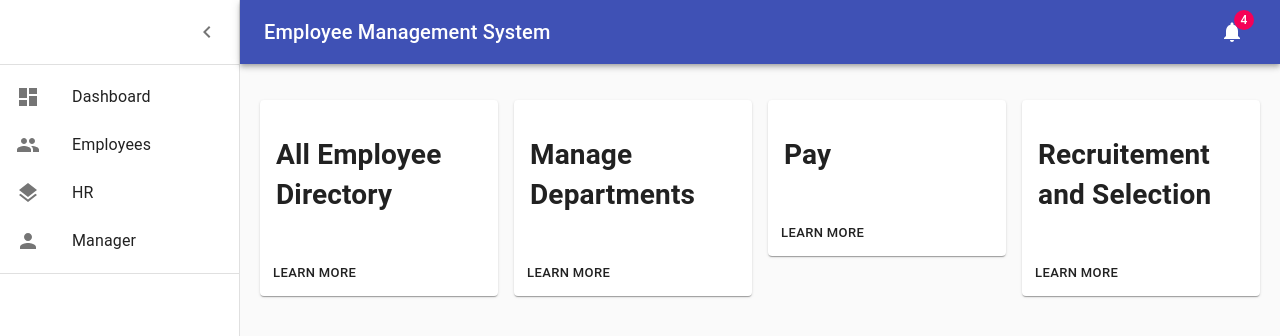
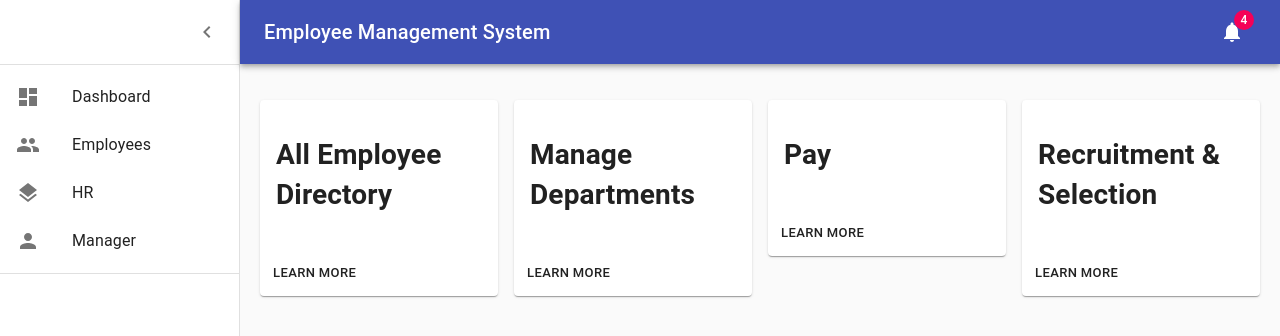
Before and after one commit to CMPE272-JARVIS/EmployeeManagementSystem, a React (Create React App) app in the folder EmployeeManagementSystem/emsfrontend/: page /hr in a window 1280 px wide. Shown: the top 336 px of the page. Built offline with nearby package versions, Linux system fonts and the light colour scheme.

Commit message:
Modified Spelling Mistake

```diff
--- a/EmployeeManagementSystem/emsfrontend/src/Components/HR/index.js
+++ b/EmployeeManagementSystem/emsfrontend/src/Components/HR/index.js
@@ -45,7 +45,7 @@ export default function HR(props) {
       <Grid item xs={12} md={3}>
         <Card>
           <CardContent>
-            <h1>Recruitement and Selection</h1>
+            <h1>Recruitment & Selection</h1>
           </CardContent>
           <CardActions>
             <Button size="small">Learn More</Button>
```
